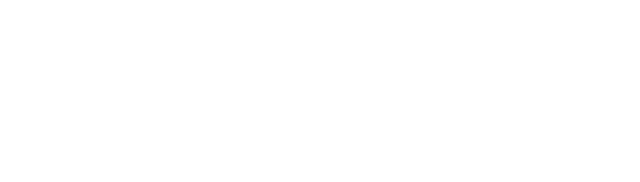
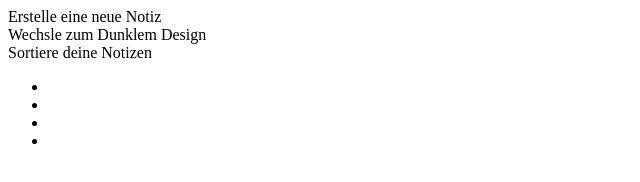
Before and after one commit to vschefer/projekteins, a plain HTML site: page index.html in a window 1280 px wide. Shown: the whole page, without its empty margins (0-640 px from the left). Drawn offline with Linux system fonts and the light colour scheme.

Commit message:
add base html structure

```diff
--- a/index.html
+++ b/index.html
@@ -1,10 +1,29 @@
 <!DOCTYPE html>
-<html lang="en">
+<html lang="de">
 <head>
     <meta charset="UTF-8">
-    <title>Title</title>
+    <title>Notizen</title>
 </head>
 <body>
+<div class="content">
+    <div class="header__wrapper">
+            <div class="header__create-button">Erstelle eine neue Notiz</div>
+            <div class="header__design-button white">
+                <div class="header__design-button-content">Wechsle zum Dunklem Design</div>
+            </div>
+    </div>
+    <div class="sortby__titel">Sortiere deine Notizen</div>
+    <ul class="sortby__wrapper">
+        <li class="sortyby__button sortyby__finish-date"></li>
+        <li class="sortyby__button sortyby__create-date"></li>
+        <li class="sortyby__button sortyby__importance"></li>
+        <li class="sortyby__button sortyby__finished"></li>
+    </ul>
 
+    <div class="notice__wrapper">
+
+    </div>
+
+</div>
 </body>
 </html>
```
